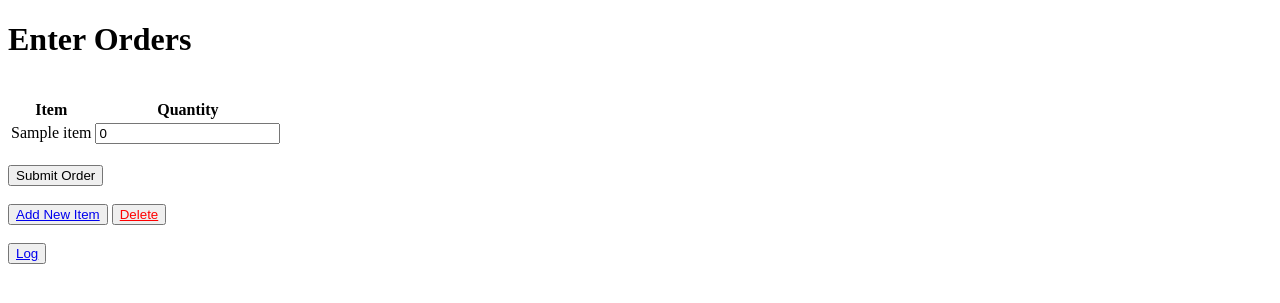
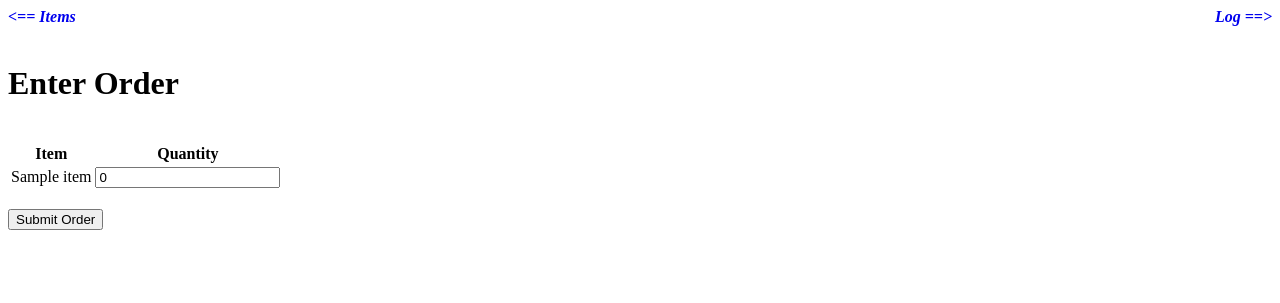
Before and after one commit to dblast-x/-CNTNAC2, a Django app: page / in a window 1280 px wide. Shown: the top 303 px of the page. Run offline with Django 5.2, Linux system fonts and the light colour scheme; tables that the repository leaves empty hold one stand-in row (values such as "Sample post").

Commit message:
Made changes to the whole arch
added a new display page for the items list, and linked the add item and delete item view to it

```diff
--- /dev/null
+++ b/count/templates/count/base.html
@@ -0,0 +1,32 @@
+<!DOCTYPE html>
+<html lang="en">
+
+<head>
+    <title></title>
+    <meta charset="UTF-8">
+    <meta name="viewport" content="width=device-width, initial-scale=1">
+    <style>
+        a {
+            font-weight: bold;
+            text-decoration: none;
+        }
+
+        a:hover {
+            color: cyan;
+        }
+
+        nav {
+            font-weight: bold;
+            font-size: medium;
+            font-style: italic;
+        }
+    </style>
+</head>
+
+<body>
+    {% include 'count/navbar.html' %}
+    {% block content %}
+    {% endblock %}
+</body>
+
+</html>
--- /dev/null
+++ b/count/templates/count/navbar.html
@@ -0,0 +1,6 @@
+<nav>
+        <a href={% url 'count:items' %} style="float: left;"><== Items</a>
+        <a href={% url 'count:order_log' %} style="float: right;">Log ==></a>
+</nav>
+<br>
+<br>
--- a/count/templates/count/order_log.html
+++ b/count/templates/count/order_log.html
@@ -1,3 +1,5 @@
+{% extends 'count/base.html' %}
+{% block content %}
 <h1>Order Log</h1>
 
 {% if orders %}
@@ -19,4 +21,6 @@
 </table>
 {% else %}
 <p><i>no order yet..</i></p>
+
 {% endif %}
+{% endblock %}
--- a/count/templates/count/orders.html
+++ b/count/templates/count/orders.html
@@ -1,8 +1,7 @@
-<!DOCTYPE html>
-<html>
+{% extends 'count/base.html' %}
 
-<body>
-    <h1>Enter Orders</h1>
+{% block content %}
+<h1>Enter Order</h1>
 <br>
 <form method="POST">
     {% csrf_token %}
@@ -18,7 +17,7 @@
             <tr>
                 <td>{{ item.name }}</td>
                 <td>
-                        <input type="number" id="item_{{ item.id }}" name="item_{{ item.id }}" value="0" min="0">
+                    <input type="number" id="item_{{ item.id }}" name="item_{{ item.id }}" value="0">
                 </td>
             </tr>
             {% endfor %}
@@ -26,12 +25,5 @@
     </table>
     <br>
     <button type="submit">Submit Order</button><br><br>
-        <button type="submit"><a href="{% url 'count:new_item' %}">Add New Item</a></button>
-        <button type="submit"><a style="color: red;" href="{% url 'count:delete' %}">Delete</a></button>
-        <br>
-        <br>
-        <button type="submit"><a href="{% url 'count:order_log' %}">Log</a></button>
 </form>
-</body>
-
-</html>
+{% endblock %}
--- a/count/urls.py
+++ b/count/urls.py
@@ -4,8 +4,10 @@ from . import views
 
 app_name = "count"
 urlpatterns = [
-    path("", views.orders_view, name="home"),
-    path("new_item/", views.new_item_view, name="new_item"),
-    path("delete_item/", views.delete_view, name="delete"),
+    path("", views.orders, name="home"),
+    path("items/", views.list_items, name="items"),
+    path("add_item/", views.add_item, name="add_item"),
+    path("delete_item/", views.delete_item, name="delete"),
+    # path("edit_item/", views.delete, name="delete"),
     path("order_log/", views.order_log, name="order_log"),
 ]
--- a/count/views.py
+++ b/count/views.py
@@ -3,8 +3,8 @@ from .models import Item, Order
 from django.views.decorators.csrf import csrf_protect  # Ensure CSRF protection
 
 
-@csrf_protect  # Apply CSRF protection decorator
-def orders_view(request):
+@csrf_protect
+def orders(request):
     # Get all items from the database
     items = Item.objects.all()
 
@@ -15,7 +15,7 @@ def orders_view(request):
                 item_pk = int(item_id.split("_")[1])  # Extract item ID
                 try:
                     item = Item.objects.get(pk=item_pk)
-                    # Update quantity (ensure it doesn't go below 0)
+                    # BUG: there's gotta be a better way to decrement the quantity
                     item.quantity += int(quantity)
                     item.save()
                 except Item.DoesNotExist:
@@ -33,17 +33,22 @@ def orders_view(request):
     return render(request, "count/orders.html", context)
 
 
+def list_items(request):
+    items = Item.objects.all()
+    return render(request, 'count/items.html', {'items': items})
+
+
 @csrf_protect  # Apply CSRF protection decorator
-def new_item_view(request):
+def add_item(request):
     if request.method == "POST":
         new_item_name = request.POST["new_item_name"]
         new_item = Item.objects.create(name=new_item_name)
         return redirect("count:new_item")
         # Consider adding a success message or redirecting to a different page
-    return render(request, "count/new_item.html")
+    return render(request, "count/add_item.html")
 
 
-def delete_view(request):
+def delete_item(request):
     if request.method == "POST":
         # Validate and handle potential errors
         try:
@@ -71,4 +76,5 @@ def order_log(request):
         "-created_at"
     )  # Order by creation date descending
     context = {"orders": orders}
+
     return render(request, "count/order_log.html", context)
```
Also changed, not shown: count/templates/count/add_item.html (added, +12 -0 lines), count/templates/count/delete.html (+4 -8 lines), count/templates/count/items.html (added, +13 -0 lines), count/templates/count/new_item.html (deleted, +0 -16 lines), count/templates/count/edit_item.html (added), 1 other file. Lines whose indentation alone changed are shown as unchanged.
